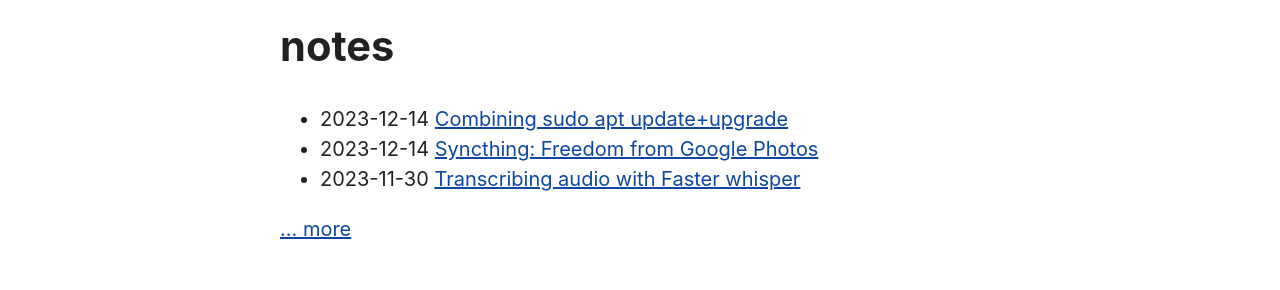
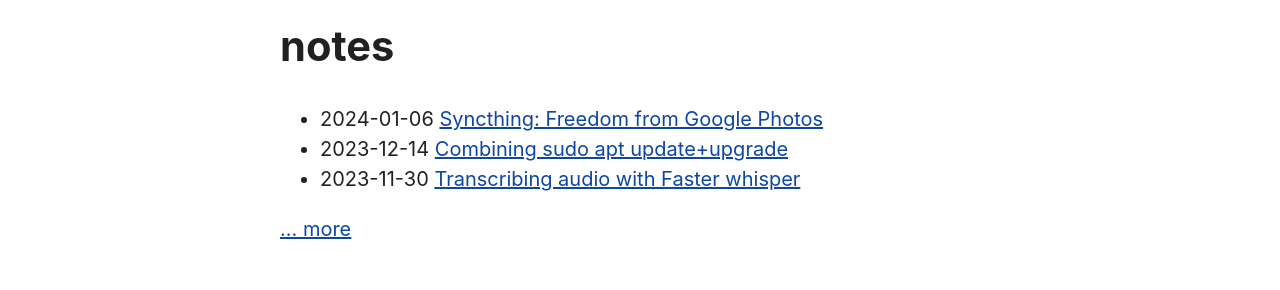
Before and after one commit to nchahare/nchahare.github.io, a Jekyll site: the page built from index.md, in a window 1280 px wide. Shown: the part 1314-1604 px from the top of the page. Built offline with Jekyll 4.4.1, drawn with Linux system fonts in a browser that asks for light colours.

Commit message:
error date

```diff
--- a/_posts/2024-09-24-syncthing.md
+++ b/_posts/2024-09-24-syncthing.md
@@ -2,7 +2,7 @@
 title: "Syncthing: Freedom from Google Photos"
 author: Nimesh Chahare
 layout: post
-date: 2023-12-14
+date: 2024-01-06
 tags: resources
 ---
 
```
Also changed, not shown: readme.md.
